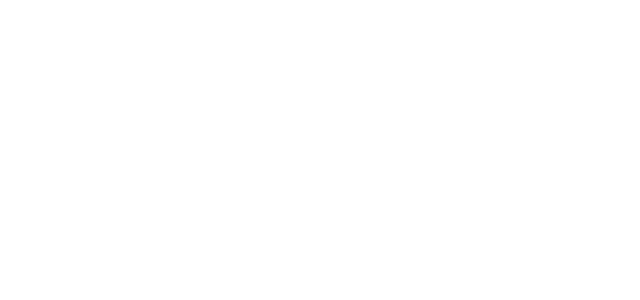
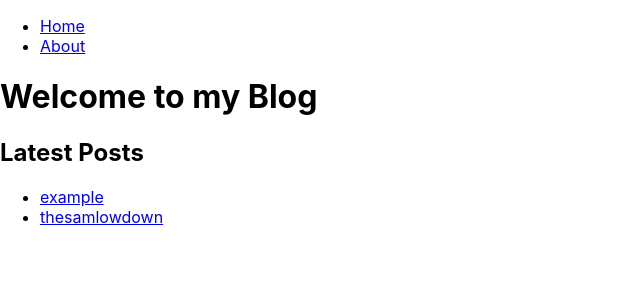
Before and after one commit to maxrworsley/blogsite, a React (Create React App) app in the folder blogsite/: page / in a window 1280 px wide. Before the commit this address had no page. Shown: the top 300 px of the page, without its empty margins (0-640 px from the left). Built offline with nearby package versions, Linux system fonts and the light colour scheme.

Commit message:
Add homepage and routing

```diff
--- a/blogsite/src/App.js
+++ b/blogsite/src/App.js
@@ -3,16 +3,25 @@
 import { BrowserRouter as Router, Route, Routes } from 'react-router-dom';
 import BlogPost from './pages/BlogPost';
 import About from './pages/About';
+import Home from './pages/Home';
 
 
 function App() {
+  // Generate post names into list from the /posts directory
+  var postNames = require.context('./posts', false, /\.md$/).keys();
+  // Strip the file extension and path from the post names
+  postNames = postNames.map((postName) => postName.replace(/^\.\/|\.md$/g, ''));
+  console.log(postNames)
   return (
+    <>
       <Router>
         <Routes>
           <Route path="/posts/:postId" element={<BlogPost />} />
           <Route path="/about" element={<About />} />
+          <Route path="/" element={<Home postNames={postNames} />} />
         </Routes>
       </Router>
+    </>
   );
 }
 
--- a/blogsite/src/components/MarkdownRenderer.js
+++ b/blogsite/src/components/MarkdownRenderer.js
@@ -6,4 +6,8 @@
     return <ReactMarkdown remarkPlugins={[remarkGfm]}>{content}</ReactMarkdown>;
 };
 
+// const MarkdownRenderer = ({ content }) => {
+//     return "content here"
+// };
+
 export default MarkdownRenderer;
--- /dev/null
+++ b/blogsite/src/pages/Home.js
@@ -0,0 +1,35 @@
+import React from 'react';
+import { Link } from 'react-router-dom';
+
+
+const Home = ({ postNames }) => {
+    return (
+        <div>
+            <header>
+                <nav>
+                    <ul>
+                        <li>
+                            <Link to="/">Home</Link>
+                        </li>
+                        <li>
+                            <Link to="/about">About</Link>
+                        </li>
+                    </ul>
+                </nav>
+            </header>
+            <main>
+                <h1>Welcome to my Blog</h1>
+                <h2>Latest Posts</h2>
+                <ul>
+                    {postNames.map((postName) => (
+                        <li key={postName}>
+                            <Link to={`/posts/${postName}`}>{postName}</Link>
+                        </li>
+                    ))}
+                </ul>
+            </main>
+        </div>
+    );
+};
+
+export default Home;
```
Lines whose indentation alone changed are shown as unchanged.
